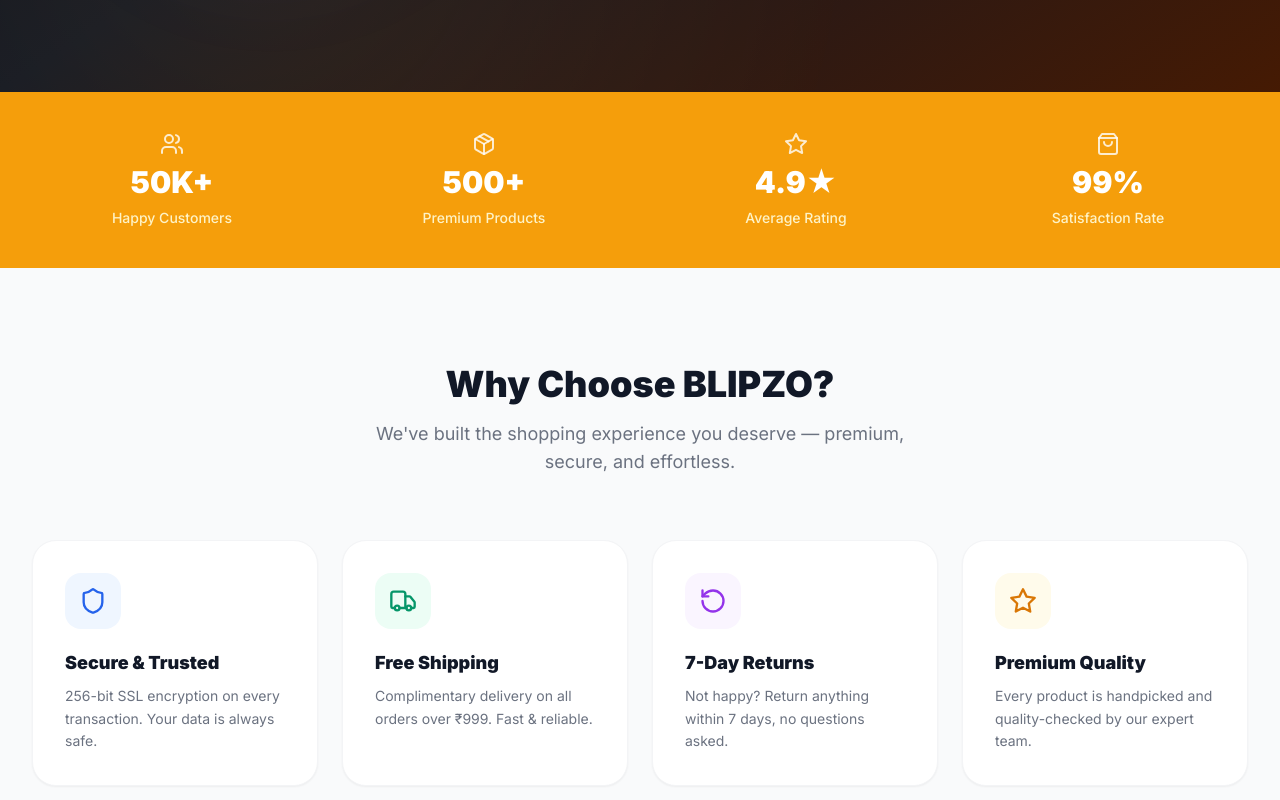
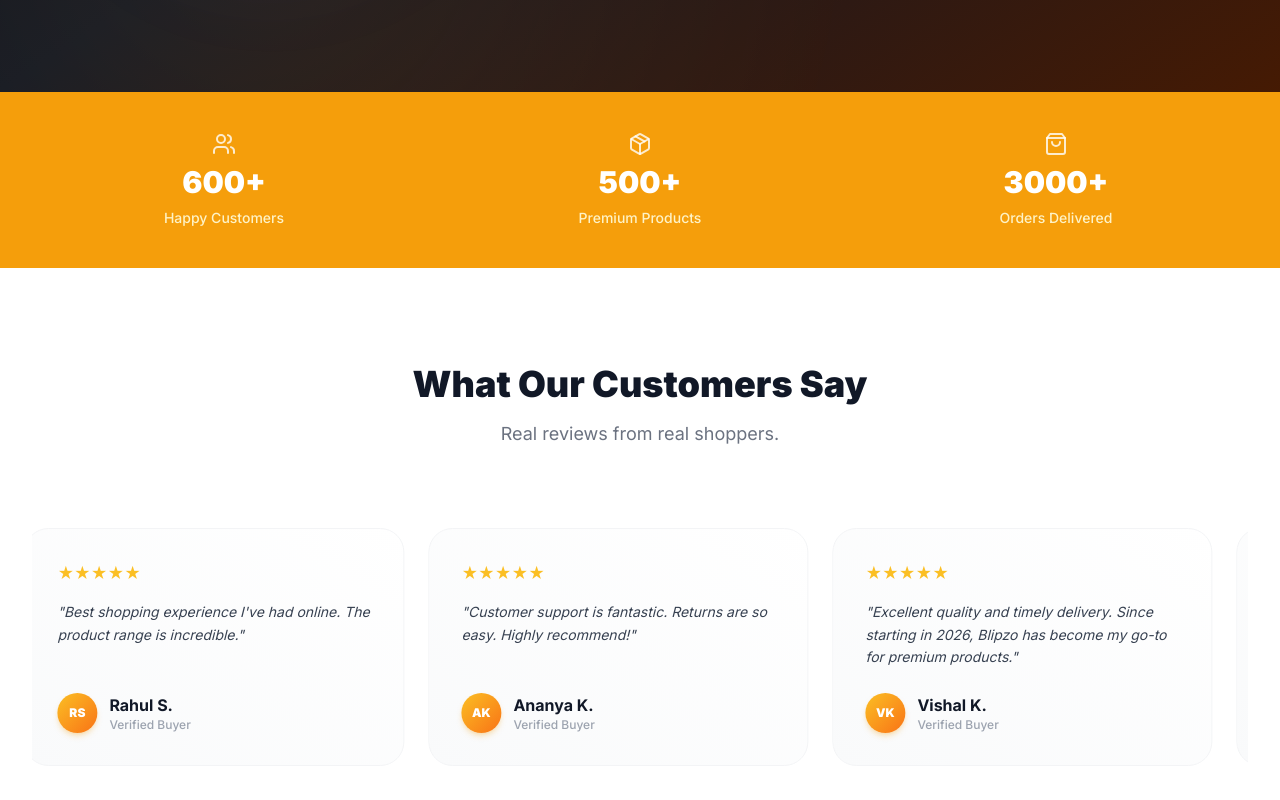
Before and after one commit to BhanuTeja1729/ecom, a React (Vite) app in the folder frontend/: page / in a window 1280 px wide. Shown: the part 740-1540 px from the top of the page. Built offline with nearby package versions, Linux system fonts and the light colour scheme.

Commit message:
feat: implement initial landing page and core routing architecture with essential UI components

```diff
--- a/frontend/src/components/home/Hero.tsx
+++ b/frontend/src/components/home/Hero.tsx
@@ -61,7 +61,7 @@
             {[
               { icon: Shield, label: 'Secure Payments', sub: '256-bit SSL encryption' },
               { icon: Truck, label: 'Free Shipping', sub: 'On orders over $75' },
-              { icon: Star, label: '4.9 Rating', sub: '50k+ reviews' },
+              { icon: Star, label: '4.9 Rating', sub: '600+ reviews' },
             ].map(({ icon: Icon, label, sub }) => (
               <div key={label} className="flex items-center gap-3">
                 <div className="w-10 h-10 bg-white/10 rounded-xl flex items-center justify-center shrink-0">
--- a/frontend/src/pages/About.tsx
+++ b/frontend/src/pages/About.tsx
@@ -97,7 +97,7 @@
                 onClick={() => navigate('/auth')}
                 className="px-5 py-2 bg-gray-900 text-white text-sm font-bold rounded-xl hover:bg-amber-600 transition-colors shadow-sm"
               >
-                Sign In
+                Let's Shop!
               </button>
             </div>
           </div>
--- a/frontend/src/pages/Auth.tsx
+++ b/frontend/src/pages/Auth.tsx
@@ -205,10 +205,9 @@
           <p className="text-gray-400 leading-relaxed max-w-sm">
             Join 50,000+ members enjoying exclusive deals, early access to new products, and a world-class shopping experience.
           </p>
-          <div className="grid grid-cols-3 gap-4 mt-10">
+          <div className="grid grid-cols-2 gap-4 mt-10">
             {[
-              { value: '50K+', label: 'Members' },
-              { value: '4.9★', label: 'Rating' },
+              { value: '600+', label: 'Members' },
               { value: '500+', label: 'Products' },
             ].map(({ value, label }) => (
               <div key={label} className="bg-white/10 rounded-2xl p-4">
@@ -315,8 +314,8 @@
                   {mode === 'forgot-password'
                     ? "Enter your email address and we'll send you a link to reset your password"
                     : mode === 'login'
-                    ? 'Sign in to your account to continue'
-                    : 'Join us for exclusive access and deals'}
+                      ? 'Sign in to your account to continue'
+                      : 'Join us for exclusive access and deals'}
                 </p>
               </div>
 
--- a/frontend/src/pages/Home.tsx
+++ b/frontend/src/pages/Home.tsx
@@ -14,7 +14,7 @@
 ];
 
 const STATS = [
-  { value: '50K+', label: 'Happy Customers' },
+  { value: '600+', label: 'Happy Customers' },
   { value: '4.9', label: 'Average Rating' },
   { value: '500+', label: 'Premium Products' },
   { value: '99%', label: 'Satisfaction Rate' },
--- a/frontend/src/pages/Landing.tsx
+++ b/frontend/src/pages/Landing.tsx
@@ -55,10 +55,9 @@
   const { user, loading } = useAuth();
 
   const dynamicStats = [
-    { icon: Users, value: '50K+', label: 'Happy Customers' },
+    { icon: Users, value: '600+', label: 'Happy Customers' },
     { icon: Package, value: '500+', label: 'Premium Products' },
-    { icon: Star, value: '4.9★', label: 'Average Rating' },
-    { icon: ShoppingBag, value: '99%', label: 'Satisfaction Rate' },
+    { icon: ShoppingBag, value: '3000+', label: 'Orders Delivered' },
   ];
 
   // Wait until auth finishes loading, then redirect if already logged in
@@ -228,7 +227,7 @@
       {/* ── Stats bar ── */}
       <section className="py-10 bg-amber-500">
         <div className="max-w-7xl mx-auto px-4 sm:px-6 lg:px-8">
-          <div className="grid grid-cols-2 md:grid-cols-4 gap-8">
+          <div className="grid grid-cols-2 md:grid-cols-3 gap-8">
             {dynamicStats.map(({ icon: Icon, value, label }) => (
               <div key={label} className="flex flex-col items-center gap-2 text-center">
                 <Icon className="w-6 h-6 text-white/80" />
@@ -241,7 +240,7 @@
       </section>
 
       {/* ── Features ── */}
-      <section className="py-24 bg-gray-50">
+      {/* <section className="py-24 bg-gray-50">
         <div className="max-w-7xl mx-auto px-4 sm:px-6 lg:px-8">
           <div className="text-center mb-16">
             <h2 className="text-4xl font-black text-gray-900 mb-4">Why Choose BLIPZO?</h2>
@@ -259,7 +258,7 @@
             ))}
           </div>
         </div>
-      </section>
+      </section> */}
 
       {/* ── Testimonials ── */}
       <section className="py-24 bg-white relative overflow-hidden">
```
